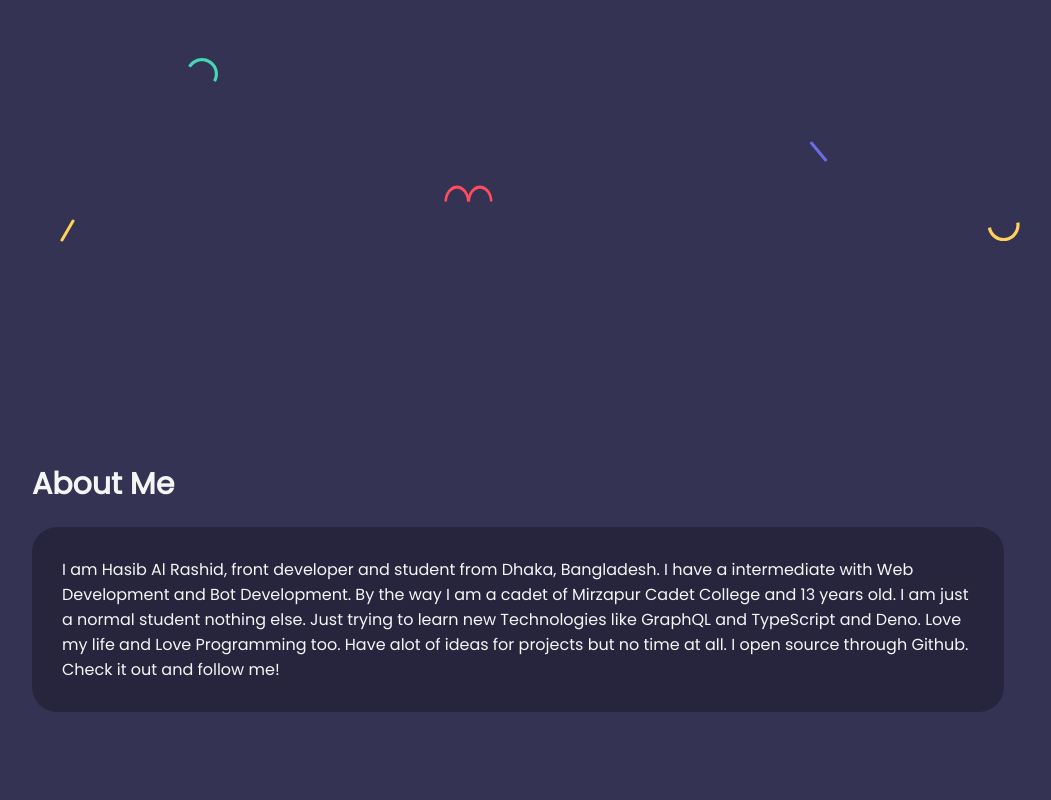
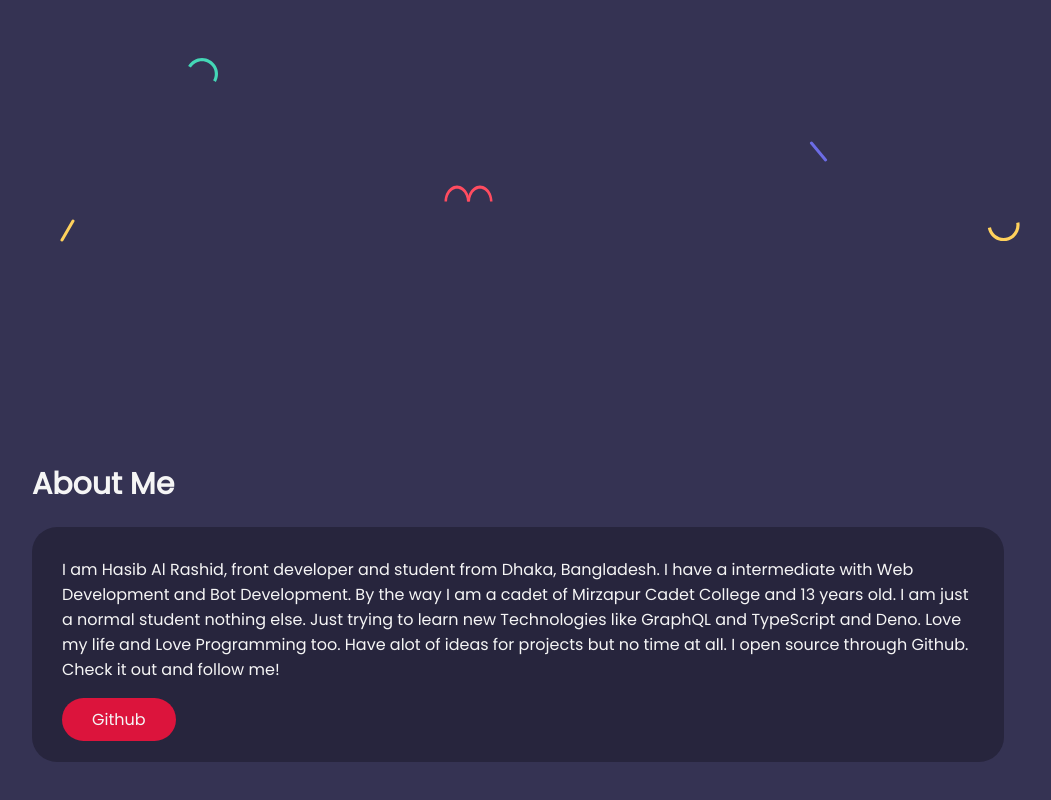
Before and after one commit to hasib-rashid/hasib-rashid-portfolio, a Gatsby site: page / in a window 1280 px wide. Shown: the part 510-1310 px from the top of the page, without its empty margins (68-1119 px from the left). Built offline with nearby package versions, Linux system fonts and the light colour scheme; Gatsby itself is replaced by a stand-in of ours.

Commit message:
👍About Page also Done! Lets GOO

```diff
--- a/src/components/About.js
+++ b/src/components/About.js
@@ -15,6 +15,9 @@ const About = () => {
                     Programming too. Have alot of ideas for projects but no time
                     at all. I open source through Github. Check it out and
                     follow me!
+                    <br />
+                    <br />
+                    <a href="https://github.com/hasib-rashid">Github</a>
                 </p>
             </main>
         </div>
--- a/src/styles/global.css
+++ b/src/styles/global.css
@@ -86,7 +86,11 @@
 }
 
 .About main a {
-    padding: 20px;
+    padding: 10px 30px;
+    border-radius: 30px;
+    background-color: crimson;
+    color: #f5f5f5;
+    text-decoration: none;
 }
 
 /** Parallex */
```
